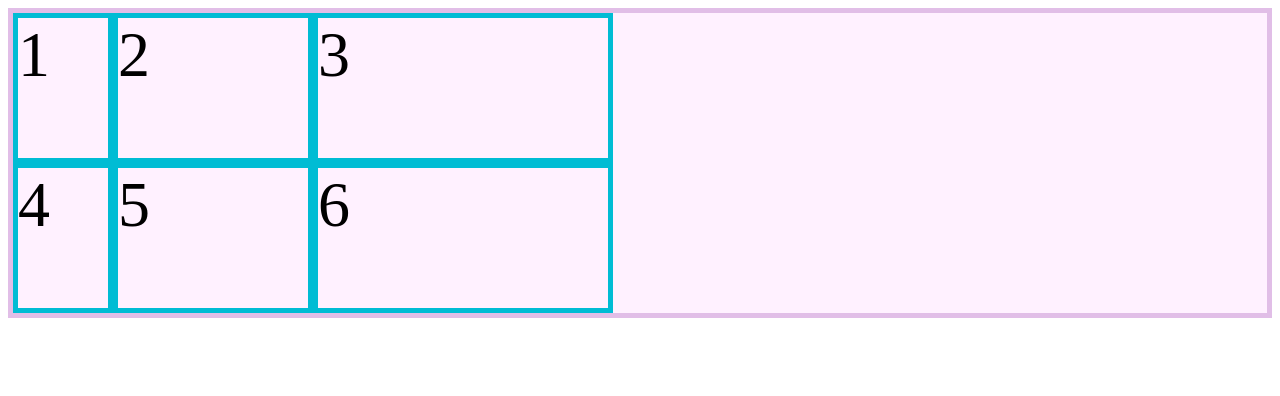
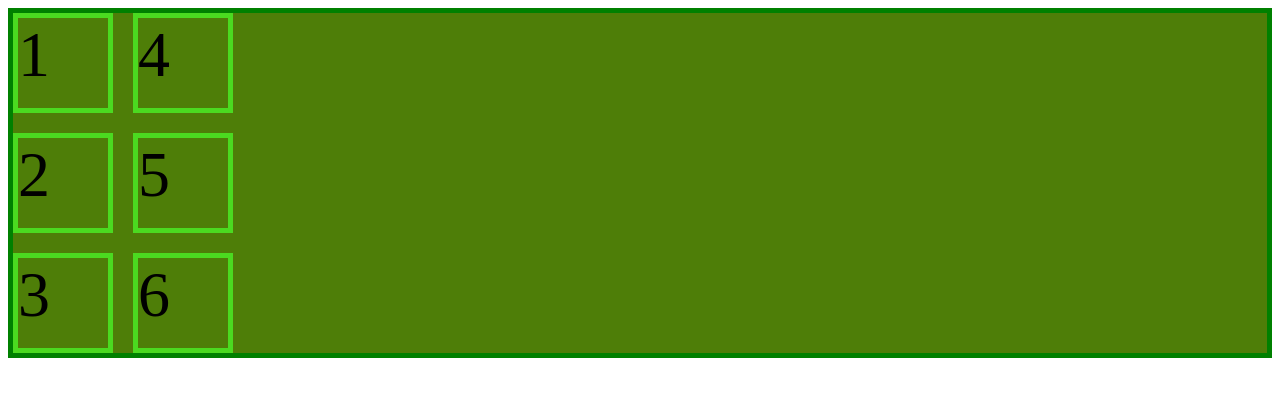
Before and after one commit to Deniisolo/cssgrid, a plain HTML site: page index.html in a window 1280 px wide. Drawn offline with Linux system fonts and the light colour scheme.

Commit message:
rete  de css grid

```diff
--- a/style.css
+++ b/style.css
@@ -1,11 +1,21 @@
-.contenedor {
+/* .contenedor {
   border: 5px solid #e1bee7;
   background-color: #fff1ff;
   display: grid;
-  grid-template-columns: 100px 200px 300px;
-  grid-auto-rows: 150px;
+  grid-template-rows: 100px 200px;
+  grid-auto-columns: 100px;
+  grid-auto-flow: column;
+} */
+.contenedor {
+  border: 5px solid green;
+  background-color: rgb(78, 126, 8);
+  display: grid;
+  grid-template-rows:  100px 100px 100px;
+  grid-template-columns: 100px 100px;
+  gap: 20px;
+  grid-auto-flow: column;
 }
 .item{
-    border: 5px solid #00bcd4;
+    border: 5px solid rgb(75, 218, 32);
     font-size: 4rem;
 }
```
